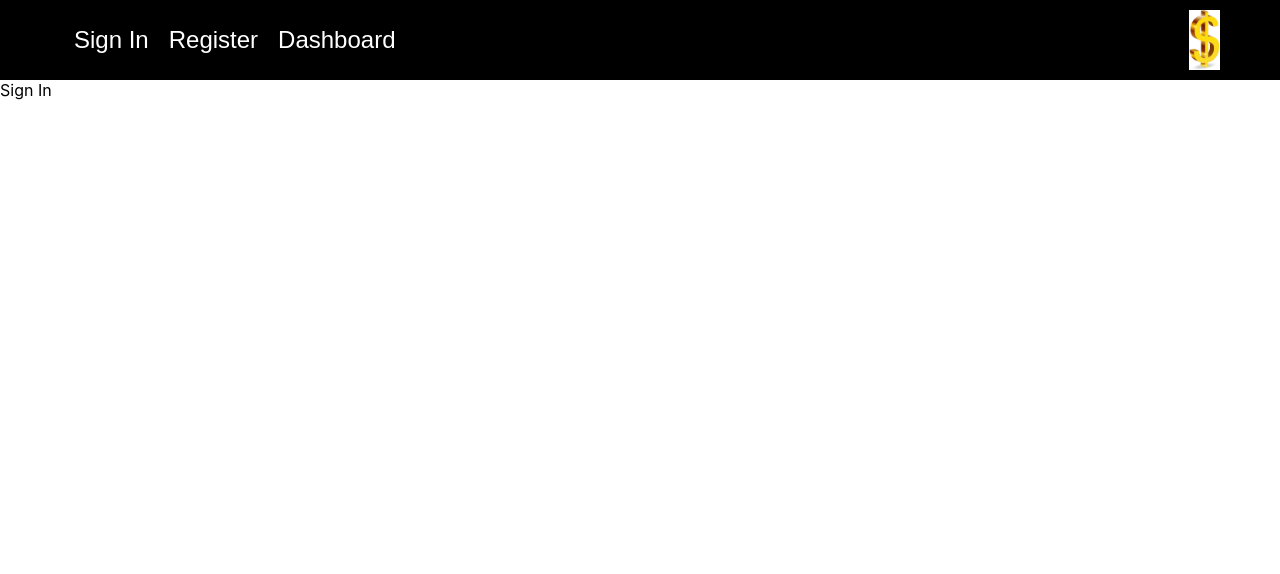
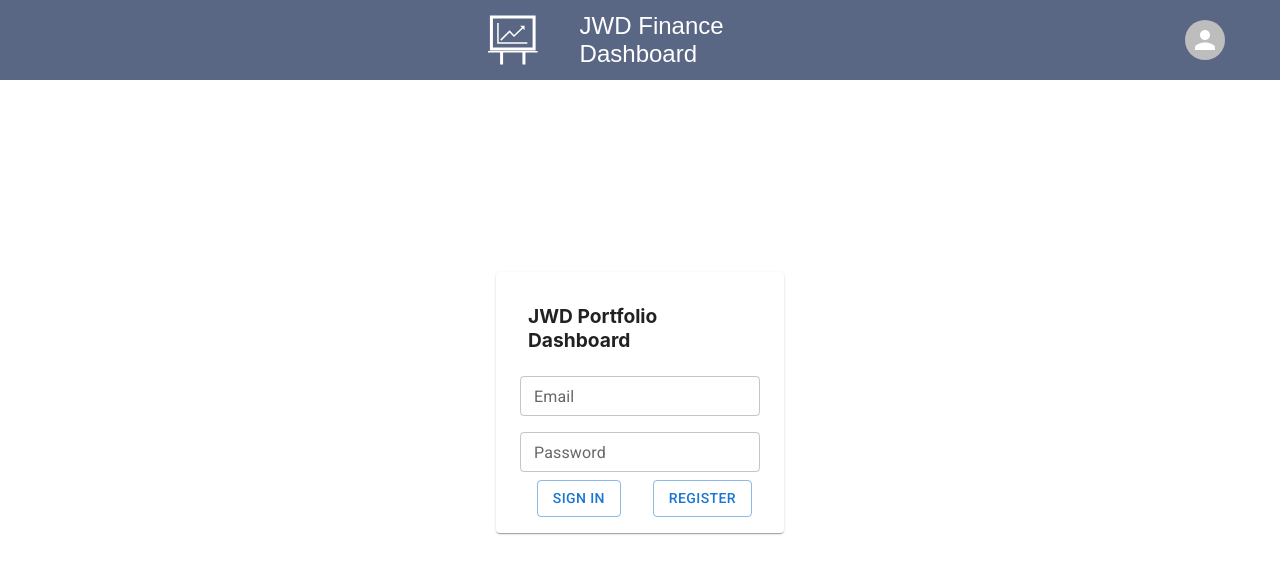
Before and after one commit to rellisbrown/jwd_portfolio_dashboard, a React (Create React App) app: page /signin in a window 1280 px wide. Shown: the top 574 px of the page. Built offline with nearby package versions, Linux system fonts and the light colour scheme; no server answers.

Commit message:
202 - Styling and signin / out

```diff
--- a/src/App.jsx
+++ b/src/App.jsx
@@ -1,3 +1,4 @@
+import React, { useContext } from 'react';
 import styled from '@emotion/styled';
 import {
   BrowserRouter as Router,
@@ -9,7 +10,7 @@ import Navigation from './components/navigation/Navigation';
 import Dashboard from './components/dashboard/Dashboard';
 import SignIn from './components/signIn/SignIn';
 
-import { DataContextProvider } from './utils/DataContext';
+import { DataContextProvider, DataContext } from './utils/DataContext';
 
 const StyledAppDiv = styled.div`
   display: flex;
--- a/src/components/dashboard/Dashboard.jsx
+++ b/src/components/dashboard/Dashboard.jsx
@@ -1,6 +1,7 @@
-import React, { useContext } from 'react';
+import React, { useContext, useEffect } from 'react';
 import styled from '@emotion/styled';
 import Container from '@mui/material/Container';
+import { useNavigate } from 'react-router-dom';
 import PortfolioList from '../portfolioList/PortfolioList';
 import PieChart from '../pieChart/PieChart';
 import LineChart from '../lineChart/LineChart';
@@ -54,6 +55,14 @@ const StyledTitleText = styled.h2`
 const Dashboard = () => {
   const context = useContext(DataContext);
 
+  const navigate = useNavigate();
+
+  useEffect(() => {
+    if (Object.keys(context.userDetails).length === 0) {
+      navigate('/signin');
+    }
+  }, [context.userDetails, navigate]);
+
   if (context.apiLimit) {
     return (
       <StyledApiLimitDiv>
--- /dev/null
+++ b/src/components/navigation/FinanceIcon.jsx
@@ -0,0 +1,19 @@
+import React from 'react';
+
+const FinanceIcon = () => (
+  <svg
+    xmlns="http://www.w3.org/2000/svg"
+    width="50"
+    height="50"
+    x="0"
+    y="0"
+    enableBackground="new 0 0 33 33"
+    version="1.1"
+    viewBox="0 0 33 33"
+    fill="white"
+  >
+    <path d="M31.667.292H1.333v23.167h30.334V.292zm-2 21.165H3.333V2.291h26.334v19.166zm-3.5-2.416h-20V5.208h1v12.833h19v1zM8.896 16.942l-.701-.712 6.21-6.12 2.943 3.057 5.209-4.988-1.142-1.14h2.917v2.917l-1.068-1.07-5.945 5.692-2.935-3.046-5.488 5.41zM33 24.791h-8.083v7.918h-2v-7.918H10.083v7.918h-2v-7.918H0v-1h33v1z" />
+  </svg>
+);
+
+export default FinanceIcon;
--- a/src/components/navigation/Navigation.jsx
+++ b/src/components/navigation/Navigation.jsx
@@ -1,4 +1,17 @@
-import React from 'react';
+import React, { useContext } from 'react';
+import Avatar from '@mui/material/Avatar';
+import Menu from '@mui/material/Menu';
+import MenuItem from '@mui/material/MenuItem';
+import ListItemIcon from '@mui/material/ListItemIcon';
+import Divider from '@mui/material/Divider';
+import IconButton from '@mui/material/IconButton';
+import Typography from '@mui/material/Typography';
+import Tooltip from '@mui/material/Tooltip';
+import PersonAdd from '@mui/icons-material/PersonAdd';
+import Settings from '@mui/icons-material/Settings';
+import Logout from '@mui/icons-material/Logout';
+import styled from '@emotion/styled';
+import { useNavigate } from 'react-router-dom';
 import {
   NavbarContainer,
   LeftContainer,
@@ -11,21 +24,106 @@ import {
   OpenLinksButton,
 } from './index';
 import logoImg from './logo.jpg';
+import FinanceIcon from './FinanceIcon';
+import { DataContext } from '../../utils/DataContext';
 
 function Navigation() {
+  const context = useContext(DataContext);
+  const [anchorEl, setAnchorEl] = React.useState(null);
+  const open = Boolean(anchorEl);
+  const handleClick = (event) => {
+    setAnchorEl(event.currentTarget);
+  };
+  const handleClose = () => {
+    setAnchorEl(null);
+  };
+
+  const handleSignOut = () => {
+    context.signOut();
+  };
+
   return (
     <NavbarContainer>
       <NavbarInnerContainer>
         <LeftContainer>
+          <FinanceIcon style={{ marginLeft: '3rem' }} />
           <NavbarLinkContainer>
-            <NavbarLink to="/signin"> Sign In</NavbarLink>
-            <NavbarLink to="/register"> Register</NavbarLink>
-            <NavbarLink to="/dashboard"> Dashboard </NavbarLink>
+            {/* <NavbarLink to="/signin"> Sign In</NavbarLink>
+            <NavbarLink to="/register"> Register</NavbarLink> */}
+            <NavbarLink to="/dashboard"> JWD Finance Dashboard </NavbarLink>
             <OpenLinksButton>&#8801;</OpenLinksButton>
           </NavbarLinkContainer>
         </LeftContainer>
         <RightContainer>
-          <Logo src={logoImg} />
+          <Tooltip title="Account settings">
+            <IconButton
+              onClick={handleClick}
+              size="small"
+              sx={{ ml: 2 }}
+              aria-controls={open ? 'account-menu' : undefined}
+              aria-haspopup="true"
+              aria-expanded={open ? 'true' : undefined}
+            >
+              {context.userDetails.name ? (
+                <Avatar>{context.userDetails.name[0]}</Avatar>
+              ) : (
+                <Avatar />
+              )}
+            </IconButton>
+          </Tooltip>
+          {/* <Logo src={logoImg} /> */}
+          <Menu
+            anchorEl={anchorEl}
+            id="account-menu"
+            open={open}
+            onClose={handleClose}
+            onClick={handleClose}
+            PaperProps={{
+              elevation: 0,
+              sx: {
+                overflow: 'visible',
+                filter: 'drop-shadow(0px 2px 8px rgba(0,0,0,0.32))',
+                mt: 1.5,
+                '& .MuiAvatar-root': {
+                  width: 32,
+                  height: 32,
+                  ml: -0.5,
+                  mr: 1,
+                },
+                '&:before': {
+                  content: '""',
+                  display: 'block',
+                  position: 'absolute',
+                  top: 0,
+                  right: 14,
+                  width: 10,
+                  height: 10,
+                  bgcolor: 'background.paper',
+                  transform: 'translateY(-50%) rotate(45deg)',
+                  zIndex: 0,
+                },
+              },
+            }}
+            transformOrigin={{ horizontal: 'right', vertical: 'top' }}
+            anchorOrigin={{ horizontal: 'right', vertical: 'bottom' }}
+          >
+            <MenuItem>
+              <Avatar /> My account
+            </MenuItem>
+            <Divider />
+            <MenuItem>
+              <ListItemIcon>
+                <Settings fontSize="small" />
+              </ListItemIcon>
+              Settings
+            </MenuItem>
+            <MenuItem onClick={handleSignOut}>
+              <ListItemIcon>
+                <Logout fontSize="small" />
+              </ListItemIcon>
+              Logout
+            </MenuItem>
+          </Menu>
         </RightContainer>
       </NavbarInnerContainer>
       <NavbarExtendedContainer />
--- a/src/components/navigation/index.jsx
+++ b/src/components/navigation/index.jsx
@@ -4,7 +4,7 @@ import { Link } from 'react-router-dom';
 export const NavbarContainer = styled.nav`
   width: 100%;
   height: ${(props) => (props.extendNavbar ? '100vh' : '80px')};
-  background-color: black;
+  background-color: #5a6784;
   display: flex;
   flex-direction: column;
   @media (min-width: 700px) {
@@ -17,6 +17,9 @@ export const LeftContainer = styled.div`
   display: flex;
   align-items: center;
   padding-left: 5%;
+  margin: auto;
+  margin-left: 50%;
+  transform: translateX(-50%);
 `;
 
 export const RightContainer = styled.div`
@@ -34,6 +37,7 @@ export const NavbarInnerContainer = styled.div`
 
 export const NavbarLinkContainer = styled.div`
   display: flex;
+  margin-left: 2rem;
 `;
 
 export const NavbarLink = styled(Link)`
--- a/src/components/signIn/SignIn.jsx
+++ b/src/components/signIn/SignIn.jsx
@@ -1,9 +1,96 @@
-import React from 'react';
+import React, { useState, useContext, useEffect } from 'react';
+import { useNavigate } from 'react-router-dom';
 import styled from '@emotion/styled';
+import Card from '@mui/material/Card';
+import Button from '@mui/material/Button';
+import TextField from '@mui/material/TextField';
+import { DataContext } from '../../utils/DataContext';
+
+const StyledCard = styled(Card)`
+  width: 20%;
+  /* height: 300px; */
+  display: flex;
+  flex-direction: column;
+  margin: auto;
+  padding: 1rem;
+  margin-top: 15%;
+`;
+
+const StyledHeading = styled.h3`
+  font-size: 1.2rem;
+  margin: auto;
+  padding: 1rem;
+`;
+
+const StyledText = styled(TextField)`
+  margin: 0.5rem;
+`;
+
+const StyledButtonDiv = styled.div`
+  display: flex;
+  flex-direction: row;
+`;
+
+const StyledButton = styled(Button)`
+  margin: auto 1rem auto 1rem;
+`;
 
 const SignIn = () => {
-  const test = 1;
-  return <div style={{ width: '50%', height: '500px' }}>Sign In</div>;
+  const [signInDetails, setSignInDetails] = useState({
+    email: '',
+    password: '',
+  });
+
+  const context = useContext(DataContext);
+
+  const handleEmailChange = (event) => {
+    setSignInDetails({ ...signInDetails, email: event.target.value });
+  };
+
+  const handlePasswordChange = (event) => {
+    setSignInDetails({ ...signInDetails, password: event.target.value });
+  };
+
+  const handleSignIn = () => {
+    context.signIn(signInDetails.email, signInDetails.password);
+  };
+
+  const navigate = useNavigate();
+
+  useEffect(() => {
+    if (Object.keys(context.userDetails).length !== 0) {
+      navigate('/dashboard');
+    }
+  }, [context.userDetails, navigate]);
+  return (
+    <StyledCard>
+      <StyledHeading>JWD Portfolio Dashboard</StyledHeading>
+      <StyledText
+        size="small"
+        id="email"
+        label="Email"
+        value={signInDetails.email}
+        onChange={handleEmailChange}
+      />
+      <StyledText
+        size="small"
+        id="password"
+        label="Password"
+        value={signInDetails.password}
+        onChange={handlePasswordChange}
+      />
+      <StyledButtonDiv>
+        <StyledButton
+          style={{ marginLeft: 'auto' }}
+          variant="outlined"
+          onClick={handleSignIn}
+        >
+          Sign In
+        </StyledButton>
+        <StyledButton variant="outlined">Register</StyledButton>
+      </StyledButtonDiv>
+    </StyledCard>
+  );
 };
 
 export default SignIn;
--- a/src/utils/DataContext.jsx
+++ b/src/utils/DataContext.jsx
@@ -10,6 +10,37 @@ import axios from 'axios';
 const DataContext = createContext({});
 
 const DataContextProvider = ({ children }) => {
+  const userDatabase = useMemo(
+    () => [
+      {
+        name: 'Joe Bloggs',
+        email: 'joe@abc.com',
+        password: '1234',
+      },
+      {
+        name: 'Jane Doe',
+        email: 'jane@abc.com',
+        password: '1234',
+      },
+    ],
+    []
+  );
+
+  const [userDetails, setUserDetails] = useState({});
+
+  const signIn = useCallback(
+    (email, password) => {
+      const user = userDatabase.find((item) => item.email === email);
+      if (user.password === password) {
+        setUserDetails(user);
+      }
+    },
+    [userDatabase]
+  );
+  const signOut = useCallback(() => {
+    setUserDetails({});
+  }, []);
+
   const [portfolioDetails, setPortfolioDetails] = useState([
     { stock: 'IBM', quantity: 500, data: [] },
     { stock: 'AAPL', quantity: 600, data: [] },
@@ -153,15 +184,21 @@ const DataContextProvider = ({ children }) => {
       portfolioDetails,
       loading,
       apiLimit,
+      userDetails,
       handlePortfolioDetailsQuantityChange,
       handlePortfolioDetailsDelete,
+      signIn,
+      signOut,
     }),
     [
       portfolioDetails,
       loading,
       apiLimit,
+      userDetails,
       handlePortfolioDetailsQuantityChange,
       handlePortfolioDetailsDelete,
+      signIn,
+      signOut,
     ]
   );
 
```
